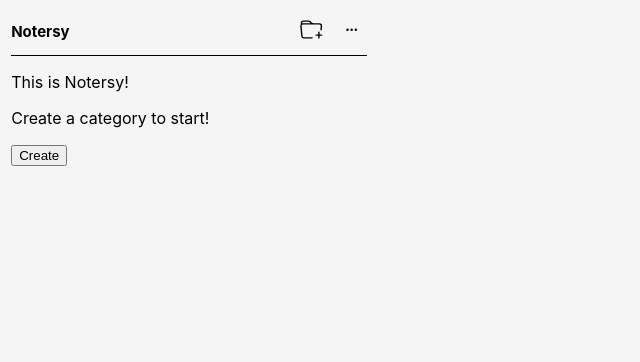
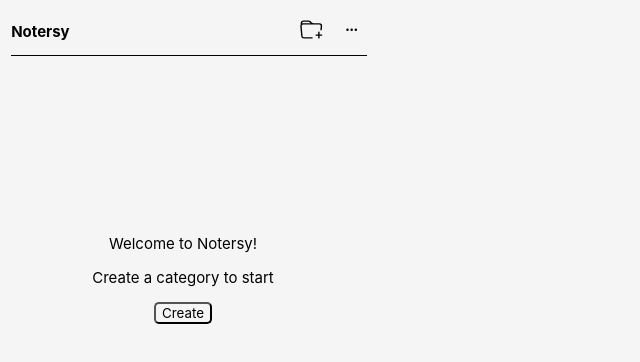
Before and after one commit to Exoldarium/notersy-v2, a React (Vite) app: page / in a window 1280 px wide. Shown: the top 362 px of the page, without its empty margins (0-640 px from the left). Built offline with nearby package versions, Linux system fonts and the light colour scheme.

Commit message:
dropdown menu links

```diff
--- a/src/App.tsx
+++ b/src/App.tsx
@@ -37,6 +37,12 @@
   }
   body {
     padding-bottom: 0.5rem;
+  }
+  button {
+    font-family: --apple-system, BlinkMacSystemFont, 'Segoe UI', Roboto, Oxygen, Ubuntu, Cantarell, 'Open Sans', 'Helvetica Neue', sans-serif;
+  }
+  a {
+    font-family: --apple-system, BlinkMacSystemFont, 'Segoe UI', Roboto, Oxygen, Ubuntu, Cantarell, 'Open Sans', 'Helvetica Neue', sans-serif;
   }
 `;
 
--- a/src/components/Nav.tsx
+++ b/src/components/Nav.tsx
@@ -1,5 +1,5 @@
 import { NavStyles } from './styles/NavStyles';
-import { addNewCategory, deleteExistingCategory } from '../reducers/categoryReducer';
+import { addNewCategory, deleteExistingCategory, initializeCategories } from '../reducers/categoryReducer';
 import { useAppDispatch, useAppSelector } from '../hooks/useReduxTypes';
 import { updateCheckedId } from '../reducers/checkboxReducer';
 import { useState } from 'react';
@@ -40,6 +40,7 @@
     if (window.confirm('This will clear all your saved notes, are you sure you want to proceed?')) {
       await setStorage('storedData', []);
       dispatch(updateCheckedId([]));
+      void dispatch(initializeCategories());
     }
   };
 
@@ -96,6 +97,28 @@
               Sort by last modified
             </button>
             <span style={{ borderBottom: '1px solid black' }}></span>
+            <a
+              href="https://chromewebstore.google.com/detail/notersy/ffpmjnpjajlkfaidlonjegneehmccaja"
+              target="_blank"
+              rel="noopener noreferrer"
+            >
+              Need help? Visit the extension page.
+            </a>
+            <a
+              href="https://ko-fi.com/dusan36845"
+              target="_blank"
+              rel="noopener noreferrer"
+            >
+              Enjoying the extension? You can donate here to support me!
+            </a>
+            <a
+              href="https://github.com/Exoldarium"
+              target="_blank"
+              rel="noopener noreferrer"
+            >
+              Check my github if you are interested in my other work
+            </a>
+            <span style={{ borderBottom: '1px solid black' }}></span>
             <button
               type="button"
               onClick={clearStorageOnClick}
--- a/src/components/NoCategories.tsx
+++ b/src/components/NoCategories.tsx
@@ -13,8 +13,8 @@
   if (categories.length === 0) {
     return (
       <NoCategoriesStyles>
-        <p>This is Notersy!</p>
-        <p>Create a category to start!</p>
+        <p>Welcome to Notersy!</p>
+        <p>Create a category to start</p>
         <button
           type="button"
           onClick={() => dispatch(addNewCategory([]))}
--- a/src/components/styles/CategoryStyles.tsx
+++ b/src/components/styles/CategoryStyles.tsx
@@ -49,7 +49,14 @@
 
 export const NoCategoriesStyles = styled.div`
     width: 350px;
-    margin: 0.7rem 0 0.7rem 0.2rem;
+    padding-top: 10rem;
+    text-align: center;
+    font-size: 15px;
+    button {
+      border-radius: 5px;
+      background: none;
+      cursor: pointer;
+    }
 `;
 
 export const CategorySortingStyles = styled.div`
--- a/src/components/styles/NavStyles.tsx
+++ b/src/components/styles/NavStyles.tsx
@@ -101,10 +101,22 @@
         padding: 0.4rem 0.4rem 0.4rem 0.4rem;
         background-color: whitesmoke;
         cursor: pointer;
-        font-family: --apple-system, BlinkMacSystemFont, 'Segoe UI', Roboto, Oxygen, Ubuntu, Cantarell, 'Open Sans', 'Helvetica Neue', sans-serif;
       }
       .dropDownButton:hover {
         background-color: #dbd8d8;
       }
+      a {
+        text-align: left;
+        height: inherit;
+        text-decoration: none;
+        color: black;
+        font-size: 14px;
+        cursor: pointer;
+        padding: 0.4rem 0.4rem 0.4rem 0.4rem;
+        background-color: whitesmoke;
+      }
+      a:hover {
+        background-color: #dbd8d8;
+      }
   }
 `;
```
